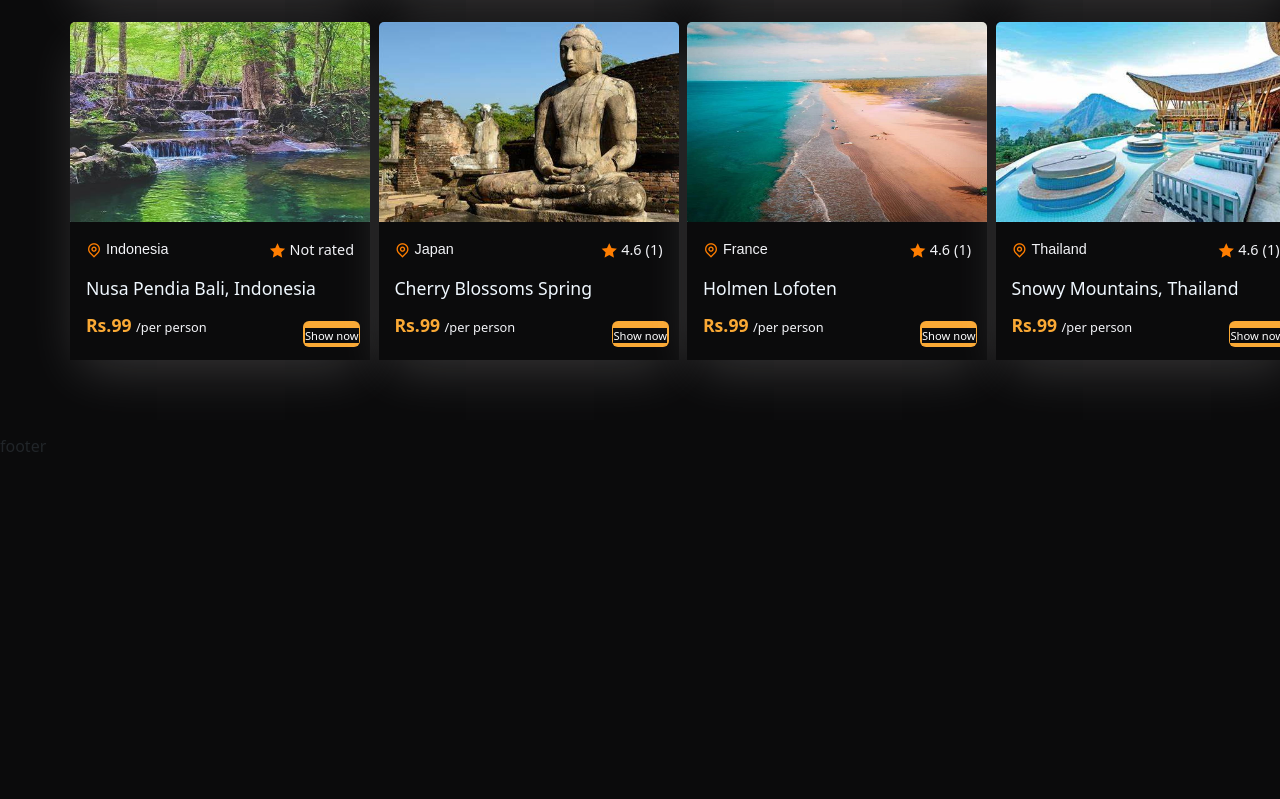
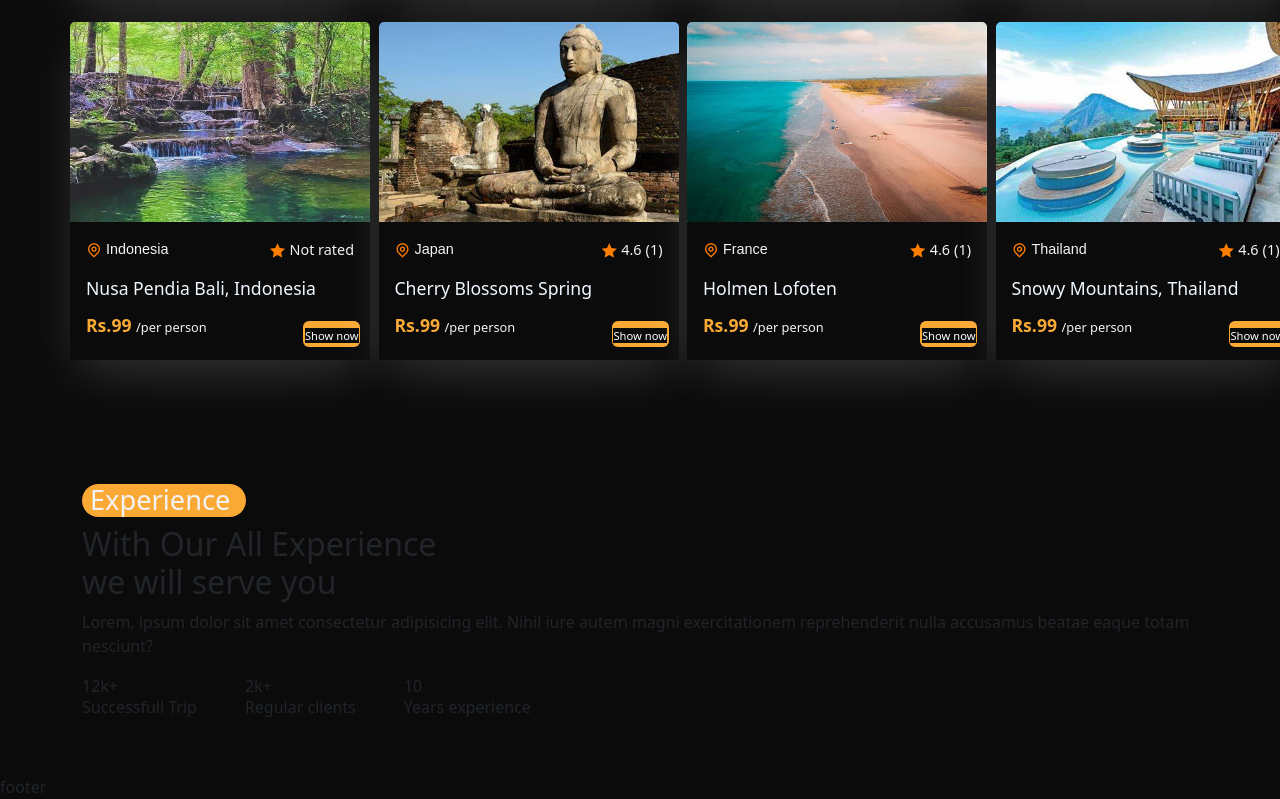
Before and after one commit to SachiniDeSilva/TravelMe, a React (Create React App) app: page /home in a window 1280 px wide. Shown: the part 1582-2381 px from the top of the page. Before the commit the page ends 2040 px from the top, so only its background shows below. Built offline with nearby package versions, Linux system fonts and the light colour scheme.

Commit message:
code scketch of experience

```diff
--- a/src/pages/Home.jsx
+++ b/src/pages/Home.jsx
@@ -67,7 +67,38 @@ const Home = () => {
     <FeaturedToureList/>
   </Row>
 </section>
+{/*experience*/}
 
+<section>
+  <Container>
+    <Row>
+      <Col lg='6'></Col>
+      <div className="experience_content">
+        <Subtitle subtitle={'Experience'}/>
+
+        <h2>With Our All Experience <br/> we will serve you</h2>
+        <p>Lorem, ipsum dolor sit amet consectetur adipisicing elit. Nihil iure autem magni exercitationem reprehenderit nulla accusamus beatae eaque totam nesciunt?</p>
+      </div>
+      <div className="counter_wrapper d-flex align-items-center gap-5">
+
+<div className="counter_box">
+  <span>12k+</span>
+  <h6>Successfull Trip</h6>
+</div>
+<div className="counter_box">
+  <span>2k+</span>
+  <h6>Regular clients</h6>
+</div>
+<div className="counter_box">
+  <span>10</span>
+  <h6>Years experience</h6>
+</div>
+
+      </div>
+      <Col lg='6'></Col>
+    </Row>
+  </Container>
+</section>
   </>
 }
 
--- a/src/utils/avgRating.js
+++ b/src/utils/avgRating.js
@@ -1,7 +1,7 @@
 const calculateAvgRating = reviews =>{
     const totalRating = reviews?.reduce ((acc,item)=> acc+ item.rating, 0)
 const avgRating = totalRating === 0? '' : totalRating === 1? totalRating :
-totalRating/ reviews?.length;
+totalRating/ reviews?.length.toFixed(1);
 
 return{
     totalRating,
```
